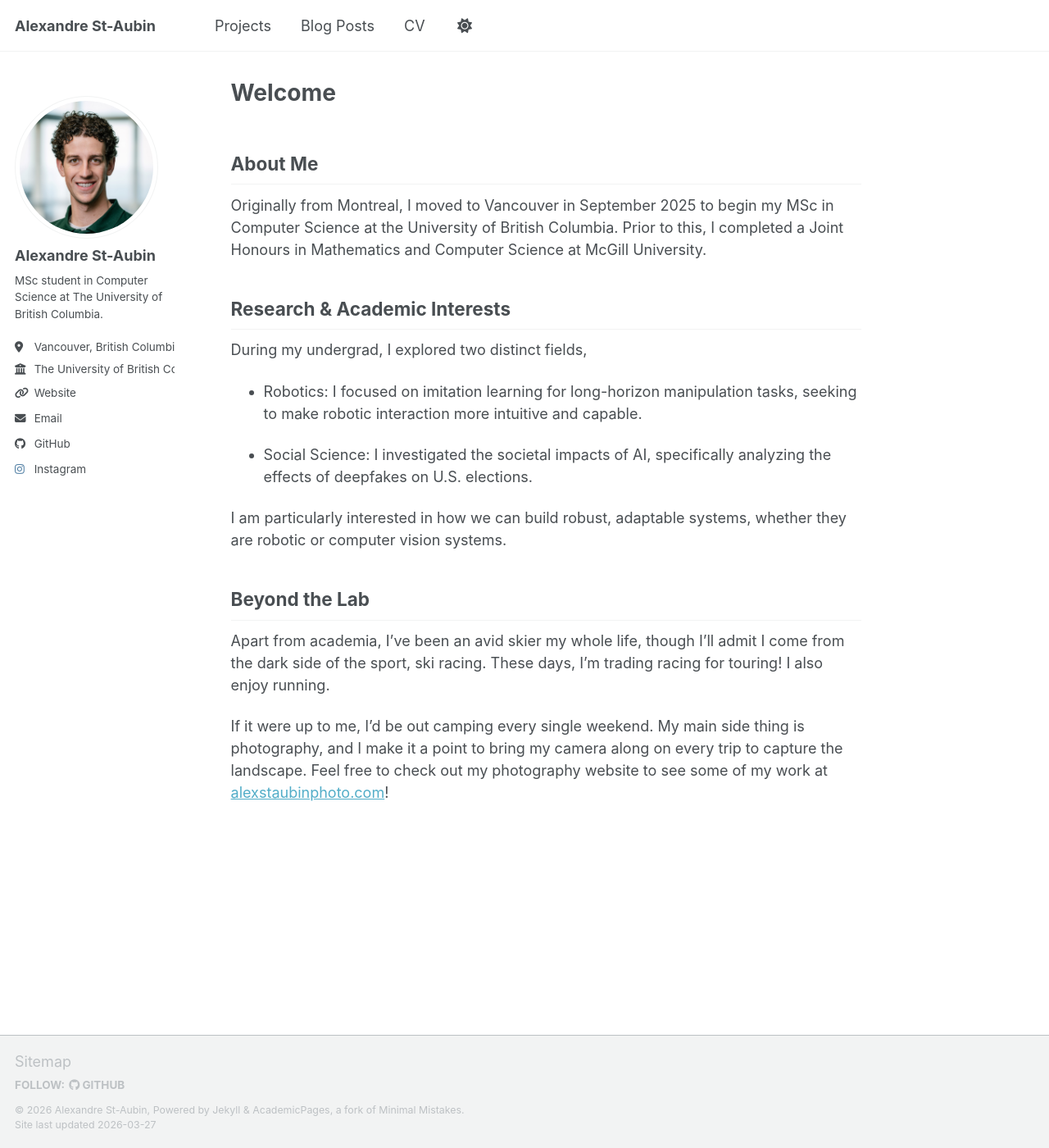
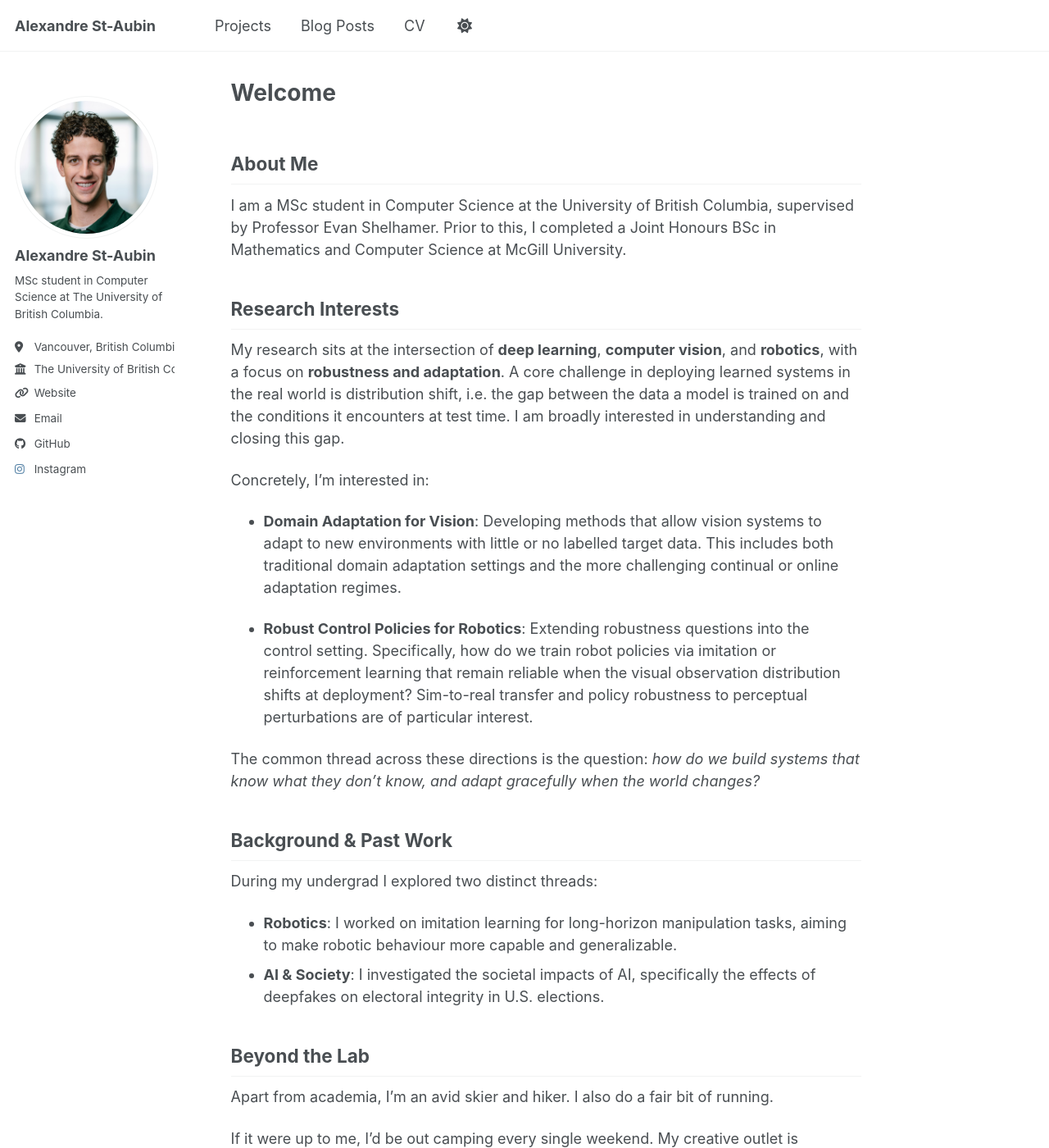
Before and after one commit to Alestaubin/alestaubin.github.io, a Jekyll site: the page built from _pages/about.md, in a window 1280 px wide and 1400 px high. Shown: the whole window at 82% size. Built offline with Jekyll 4.4.1, drawn with Linux system fonts in a browser that asks for light colours; a script bundle is joined from its source files by our own code; library files that are not in the unit come from our copies; some of the changed text lies outside the part shown.

Commit message:
welcome page updated

```diff
--- a/_pages/about.md
+++ b/_pages/about.md
@@ -8,19 +8,30 @@ redirect_from:
 ---
 
 ## About Me
-Originally from Montreal, I moved to Vancouver in September 2025 to begin my MSc in Computer Science at the University of British Columbia. Prior to this, I completed a Joint Honours in Mathematics and Computer Science at McGill University.
 
-## Research & Academic Interests
+I am a MSc student in Computer Science at the University of British Columbia, supervised by Professor Evan Shelhamer. Prior to this, I completed a Joint Honours BSc in Mathematics and Computer Science at McGill University.
 
-During my undergrad, I explored two distinct fields,
+## Research Interests
 
-- Robotics: I focused on imitation learning for long-horizon manipulation tasks, seeking to make robotic interaction more intuitive and capable.
+My research sits at the intersection of **deep learning**, **computer vision**, and **robotics**, with a focus on **robustness and adaptation**. A core challenge in deploying learned systems in the real world is distribution shift, i.e. the gap between the data a model is trained on and the conditions it encounters at test time. I am broadly interested in understanding and closing this gap.
 
-- Social Science: I investigated the societal impacts of AI, specifically analyzing the effects of deepfakes on U.S. elections.
+Concretely, I'm interested in:
 
-I am particularly interested in how we can build robust, adaptable systems, whether they are robotic or computer vision systems.
+- **Domain Adaptation for Vision**: Developing methods that allow vision systems to adapt to new environments with little or no labelled target data. This includes both traditional domain adaptation settings and the more challenging continual or online adaptation regimes.
+
+- **Robust Control Policies for Robotics**: Extending robustness questions into the control setting. Specifically, how do we train robot policies via imitation or reinforcement learning that remain reliable when the visual observation distribution shifts at deployment? Sim-to-real transfer and policy robustness to perceptual perturbations are of particular interest.
+
+The common thread across these directions is the question: *how do we build systems that know what they don't know, and adapt gracefully when the world changes?*
+
+## Background & Past Work
+
+During my undergrad I explored two distinct threads:
+
+- **Robotics**: I worked on imitation learning for long-horizon manipulation tasks, aiming to make robotic behaviour more capable and generalizable.
+- **AI & Society**: I investigated the societal impacts of AI, specifically the effects of deepfakes on electoral integrity in U.S. elections.
 
 ## Beyond the Lab
-Apart from academia, I’ve been an avid skier my whole life, though I’ll admit I come from the dark side of the sport, ski racing. These days, I’m trading racing for touring! I also enjoy running.
 
-If it were up to me, I’d be out camping every single weekend. My main side thing is photography, and I make it a point to bring my camera along on every trip to capture the landscape. Feel free to check out my photography website to see some of my work at [alexstaubinphoto.com](https://alexstaubinphoto.com/)!
+Apart from academia, I'm an avid skier and hiker. I also do a fair bit of running.
+
+If it were up to me, I'd be out camping every single weekend. My creative outlet is photography, check out some of my work at [alexstaubinphoto.com](https://alexstaubinphoto.com/).
```
